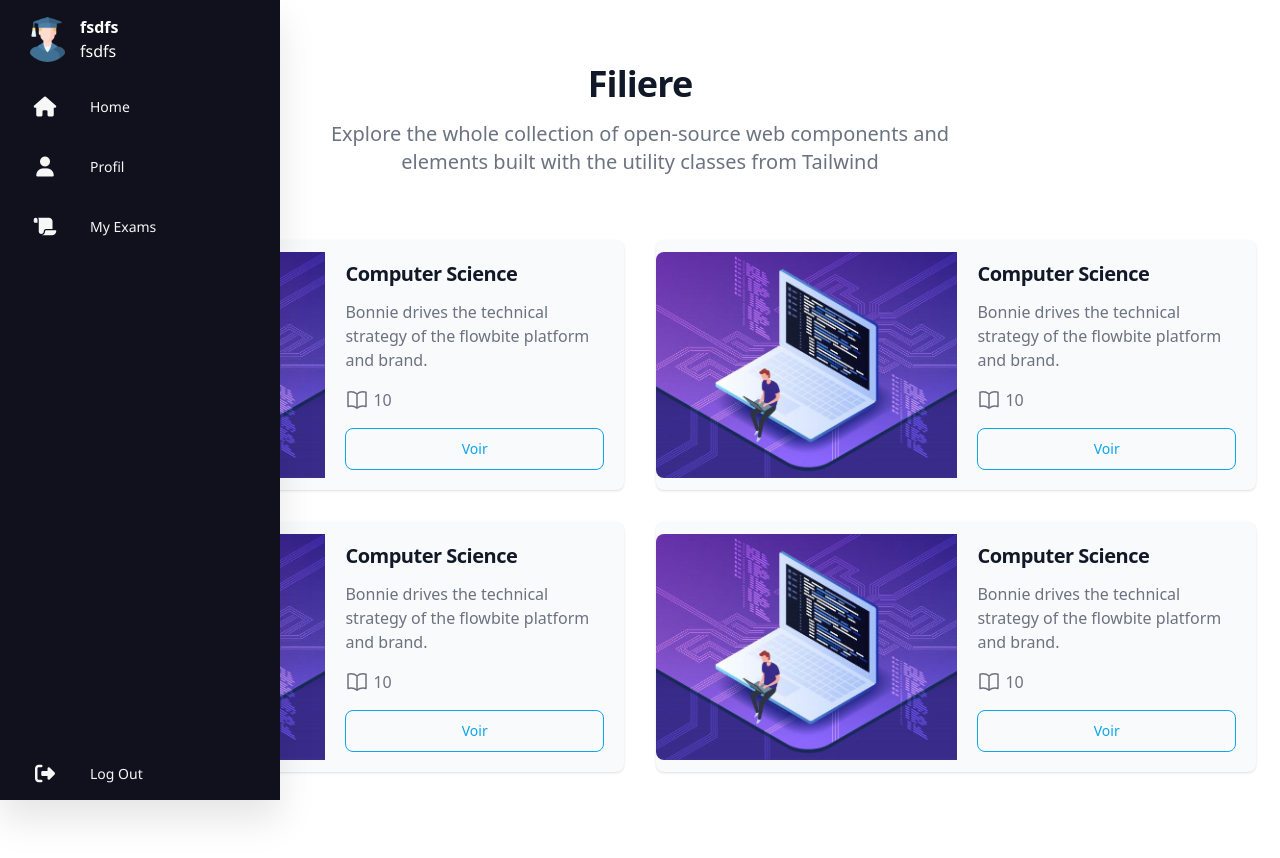
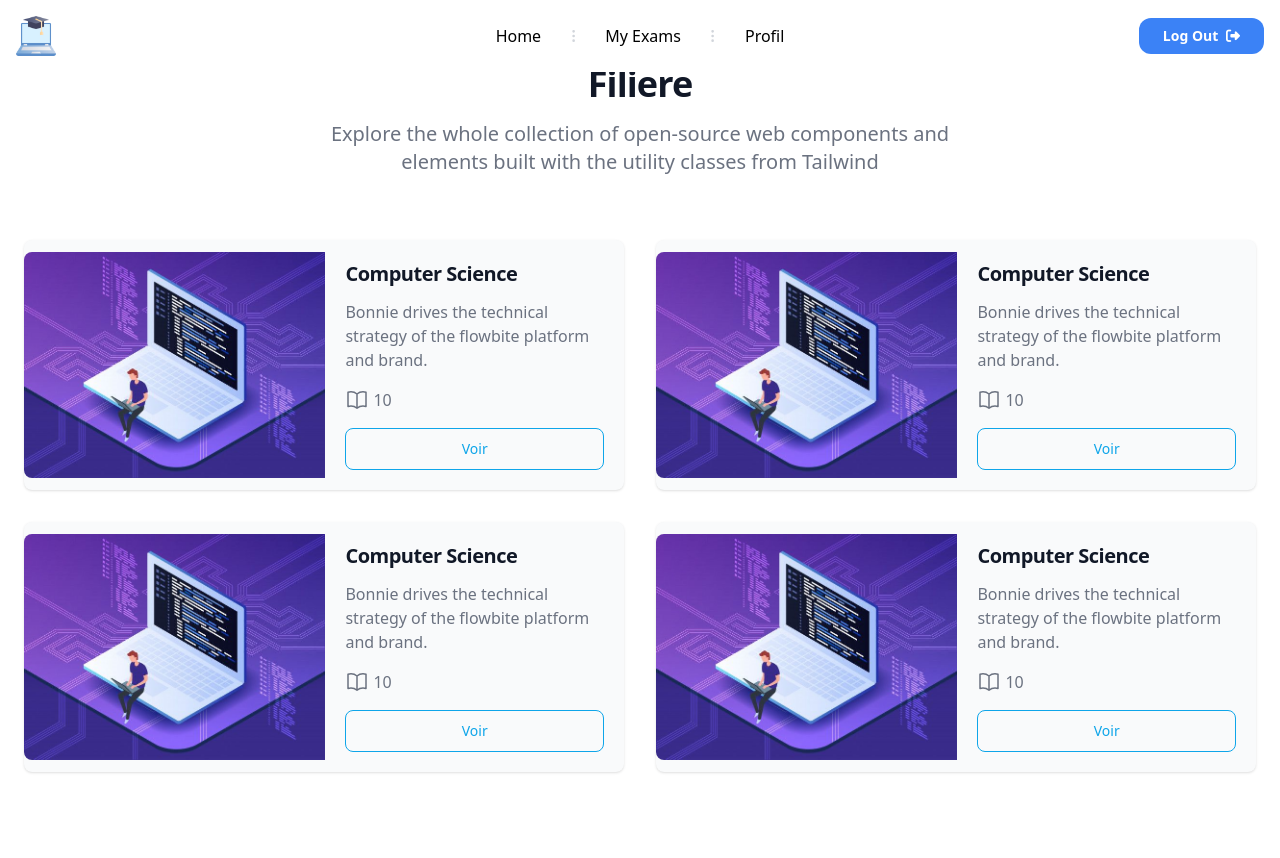
Before and after one commit to ayman-gassi/MernStack-School-Platform, a React (Create React App) app in the folder app/: page /Home in a window 1280 px wide. Shown: the top 858 px of the page. Built offline with nearby package versions, Linux system fonts and the light colour scheme.

Commit message:
edeting Navbar

```diff
--- a/app/src/Assets/css/NavBar.css
+++ b/app/src/Assets/css/NavBar.css
@@ -1,147 +1,9 @@
-.navbar {
-    background-color: #11101d;
-    position: fixed;
-    z-index: 100;
-    top: 0;
-    bottom: 0;
-    left: 0;
-    height: 100%;
-    width: 90px;
-    overflow: hidden;
-    transition: width 0.2s linear;
-    box-shadow: 0 20px 35px rgba(0, 0, 0, 0.1);
+
+.UserPic img{
+    width: 20px;
 }
-
-.logo {
-    display: flex;
-    align-items: center;
-    justify-content: center;
-    transition: all 0.5s ease;
-    margin-top: 15px;
-    margin-bottom: 10px;
+@media only screen and (max-width: 1100px) {
+   .SwitchButtuns{
+        display: none;
+   }
 }
-
-.info {
-    color: white;
-    display: block;
-    margin-left: 10px;
-    display: none;
-}
-
-.info span {
-    font-weight: bold;
-}
-
-.info p {
-    font-family: 'Segoe UI', Tahoma, Geneva, Verdana, sans-serif;
-}
-
-.logo img {
-    width: 45px;
-    height: 45px;
-    border-radius: 50%;
-}
-
-.logo .nav-item {
-    font-weight: bold;
-    padding-left: 15px;
-    font-size: 18px;
-    text-transform: capitalize;
-}
-
-.navbar a {
-    font-family:'Segoe UI', Tahoma, Geneva, Verdana, sans-serif;
-    position: relative;
-    color: rgb(247, 247, 247);
-    font-size: 14px;
-    display: table;
-    width: 300px;
-    padding: 10px;
-}
-
-.navbar i {
-    position: relative;
-    width: 70px;
-    height: 40px;
-    top: 14px;
-    font-size: 20px;
-    text-align: center;
-}
-
-.nav-item {
-    position: relative;
-    top: 12px;
-    margin-left: 10px;
-}
-
-.item a:hover {
-    background-color: rgb(14 165 233);
-}
-
-.navbar:hover {
-    width: 280px;
-    transition: all 0.5s ease;
-}
-
-.navbar:hover .info {
-    display: block;
-    transition: all 0.5s ease;
-}
-
-.navbar:hover .logo {
-    justify-content: left;
-    padding-left: 25px;
-}
-
-.logout {
-    position: absolute;
-    bottom: 0;
-}
-
-.logout a:hover {
-    background-color: #0EA5E9;
-    color: white;
-}
-
-@media only screen and (max-width: 1100px) {
-    .navbar{
-        display: block;
-        width: 100%;
-        height: 80px;
-    }.navbar ul{
-        display: flex;
-        justify-content: space-around;
-        align-items: center;
-    }
-    .navbar ul li{
-        width: 50px;
-    }
-    .navbar ul li a{
-        border-radius: 50%;
-        width: 50px;
-        height:  50px;
-    }
-    .logout{
-        position: relative;
-    }
-    .navbar ul li span{
-        display: none;
-    }
-    .navbar:hover {
-        width: 100%;
-    }
-    .navbar:hover .info {
-        display: none;
-    }
-
-    .navbar:hover .logo {
-        justify-content: center;
-        padding-left: 0
-    }
-    .navbar a {
-        display: flex;
-        justify-content: center;
-        align-items: center;
-        width: 100%;
-    }
-}
--- a/app/src/Assets/css/Question.css
+++ b/app/src/Assets/css/Question.css
@@ -1,6 +1,6 @@
 .QuestionContainer{
     padding-bottom: 20px;
-    padding-left: 10%;
+    padding-left: 5%;
     padding-right: 4%;
     display: flex;
     flex-wrap: wrap;
--- a/app/src/Components/BodyParts/NavBar.jsx
+++ b/app/src/Components/BodyParts/NavBar.jsx
@@ -1,46 +1,78 @@
+import React, { useState } from 'react';
 import { NavLink, Outlet } from "react-router-dom";
-import studentM from "../../Assets/img/studentM.png"
-import "../../Assets/css/NavBar.css";
-const Navbar = () => {
+import Logo from "../../Assets/img/Logo.png"
+import "../../Assets/css/NavBar.css"
+const NavBar = () => {
+     const [Mobile,setMobile] = useState(false);
     return (
      <>
-            <nav className="navbar" >
+        <nav class="z-50 w-full fixed px-4 py-4 flex justify-between items-center bg-white">
+                <NavLink to="/Home" class="text-3xl font-bold leading-none" href="#">
+                    <img class='w-10'  src={Logo}  />
+		      </NavLink>
+		<div class="lg:hidden">
+			<button onClick={() => setMobile(!Mobile)} class="navbar-burger flex items-center text-blue-600 p-3">
+				<svg class="block h-4 w-4 fill-current" viewBox="0 0 20 20" xmlns="http://www.w3.org/2000/svg">
+					<path d="M0 3h20v2H0V3zm0 6h20v2H0V9zm0 6h20v2H0v-2z"></path>
+				</svg>
+			</button>
+		</div>
+		<ul class="hidden absolute top-1/2 left-1/2 transform -translate-y-1/2 -translate-x-1/2 lg:flex lg:mx-auto lg:flex lg:items-center lg:w-auto lg:space-x-6">
+			<li><NavLink to="/Home" class="text-sm text-gray-400 hover:text-sky-600 font-bold" >Home</NavLink></li>
+			<li class="text-gray-300">
+				<svg xmlns="http://www.w3.org/2000/svg" fill="none" stroke="currentColor" class="w-4 h-4 current-fill" viewBox="0 0 24 24">
+					<path stroke-linecap="round" stroke-linejoin="round" stroke-width="2" d="M12 5v0m0 7v0m0 7v0m0-13a1 1 0 110-2 1 1 0 010 2zm0 7a1 1 0 110-2 1 1 0 010 2zm0 7a1 1 0 110-2 1 1 0 010 2z" />
+				</svg>
+			</li>
+			<li><NavLink to="/Home/MyExams" class="text-sm text-gray-400 hover:text-sky-600 font-bold" >My Exams</NavLink></li>
+               <li class="text-gray-300">
+				<svg xmlns="http://www.w3.org/2000/svg" fill="none" stroke="currentColor" class="w-4 h-4 current-fill" viewBox="0 0 24 24">
+					<path stroke-linecap="round" stroke-linejoin="round" stroke-width="2" d="M12 5v0m0 7v0m0 7v0m0-13a1 1 0 110-2 1 1 0 010 2zm0 7a1 1 0 110-2 1 1 0 010 2zm0 7a1 1 0 110-2 1 1 0 010 2z" />
+				</svg>
+			</li>
+               <li><NavLink to="/Home/Profil" class="text-sm text-gray-400 hover:text-sky-600 font-bold" href="#">Profil</NavLink></li>
+		</ul>
+          <div class="SwitchButtuns">
+               <NavLink to=""><button class="hidden lg:inline-block py-2 px-6 bg-blue-500 hover:bg-blue-600 text-sm text-white font-bold rounded-xl transition duration-200" > Log Out <i class="fa-solid fa-right-from-bracket ml-1"></i> </button></NavLink>
+          </div>
+	</nav>
+     {Mobile? (
+          <div class="navbar-menu relative z-50 ">
+		<div class="navbar-backdrop fixed inset-0 bg-gray-800 opacity-25"></div>
+		<nav class="fixed top-0 left-0 bottom-0 flex flex-col w-5/6 max-w-sm py-6 px-6 bg-white border-r overflow-y-auto">
+			<div class="flex items-center justify-between mb-8">
+				<NavLink to="/Home" class="mr-auto text-3xl font-bold leading-none">
+                            <img class='w-10'  src={Logo}  />
+				</NavLink>
+				<button onClick={()=>{setMobile(!Mobile)}} class="navbar-close">
+					<svg class="h-6 w-6 text-gray-400 cursor-pointer hover:text-gray-500" xmlns="http://www.w3.org/2000/svg" fill="none" viewBox="0 0 24 24" stroke="currentColor">
+						<path stroke-linecap="round" stroke-linejoin="round" stroke-width="2" d="M6 18L18 6M6 6l12 12"></path>
+					</svg>
+				</button>
+			</div>
+			<div>
 				<ul>
-                  <li className="logo">
-                          <img src={studentM} alt="dfsd" />
-                          <div className="info" >
-                               <span >fsdfs</span>
-                               <p >fsdfs</p>
-                          </div>
+					<li class="mb-1">
+                         <NavLink to="/Home"    ><button class="w-full block p-4 text-sm font-semibold text-gray-400 hover:bg-blue-50 hover:text-blue-600 rounded">Home</button></NavLink>
 					</li>
-                  <li className="item" >
-                       <NavLink to="/Home">
-                          <i className="fa-solid fa-house"></i>
-                          <span className="nav-item">Home</span>
-                       </NavLink>
+					<li class="mb-1">
+                         <NavLink to="/Home/MyExams"  ><button  class="w-full block p-4 text-sm font-semibold text-gray-400 hover:bg-blue-50 hover:text-blue-600 rounded" >My Exams</button></NavLink>
 					</li>
-                  <li className="item" >
-                       <NavLink to="/Home/Profil">
-                          <i className="fa-solid fa-user"></i>
-                          <span className="nav-item">Profil</span>
-                       </NavLink>
-                  </li>
-                  <li className="item" >
-                       <NavLink to="/Home/MyExams" >
-                          <i className="fa-solid fa-scroll"></i>
-                          <span className="nav-item">My Exams</span>
-                       </NavLink>
-                  </li>
-                  <li className="logout">
-                       <NavLink>
-                          <i class="fa-solid fa-right-from-bracket"></i>
-                          <span className="nav-item">Log Out</span>
-                       </NavLink>
+                         <li class="mb-1">
+                         <NavLink to="/Home/Profil"  ><button  class="w-full block p-4 text-sm font-semibold text-gray-400 hover:bg-blue-50 hover:text-blue-600 rounded">Profil</button></NavLink>
 					</li>
 				</ul>
+			</div>
+			<div class="mt-auto">
+				<div class="pt-6">
+                    <NavLink to=""> <p class="block px-4 py-3 mb-2 leading-loose text-xs text-center text-white font-semibold bg-blue-600 hover:bg-blue-700  rounded-xl" href="#">Log Out <i class="fa-solid fa-right-from-bracket ml-1"></i></p></NavLink>
+				</div>
+			</div>
 		</nav>
+     </div>
+     ):null}
           <Outlet></Outlet>
      </>
     )
 }
-export default Navbar
+export default NavBar;
--- a/app/src/Components/Profil/Profil.jsx
+++ b/app/src/Components/Profil/Profil.jsx
@@ -4,8 +4,8 @@ import User from "../../Assets/img/studentM.png"
 export default function Profil(){
     return(
         <>
-<div class="max-w-2xl  mx-4 sm:max-w-sm md:max-w-sm lg:max-w-sm xl:max-w-sm sm:mx-auto md:mx-auto lg:mx-auto xl:mx-auto mt-16 bg-white shadow-xl rounded-lg text-gray-900">
-    <div class="rounded-t-lg h-32 overflow-hidden">
+<div class="max-w-2xl  mx-4 sm:max-w-sm md:max-w-sm lg:max-w-sm xl:max-w-sm  xl:mx-auto bg-white shadow-xl rounded-lg text-gray-900">
+    <div class="rounded-t-lg h-34 overflow-hidden">
         <img class="object-contain object-top w-full" src={Background} alt='Mountain'/>
     </div>
     <div class="mx-auto w-32 h-32 relative  bg-white -mt-16 border-4 border-white rounded-full overflow-hidden">
```
Lines whose indentation alone changed are shown as unchanged.
